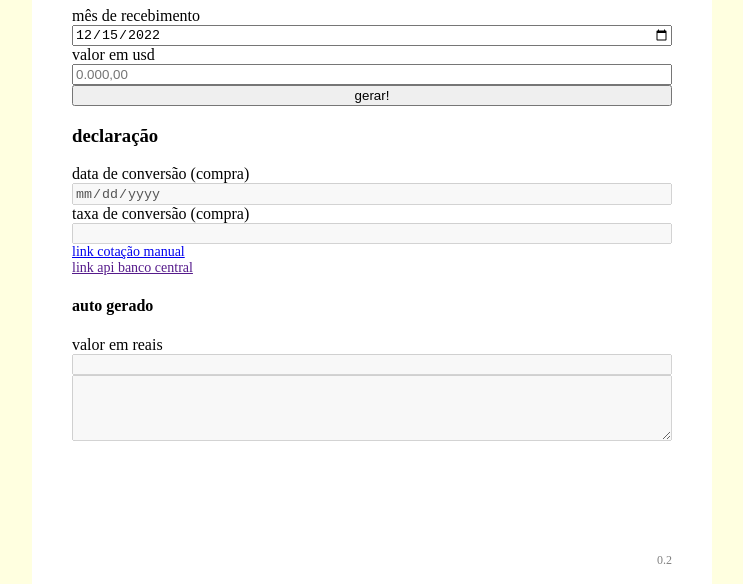
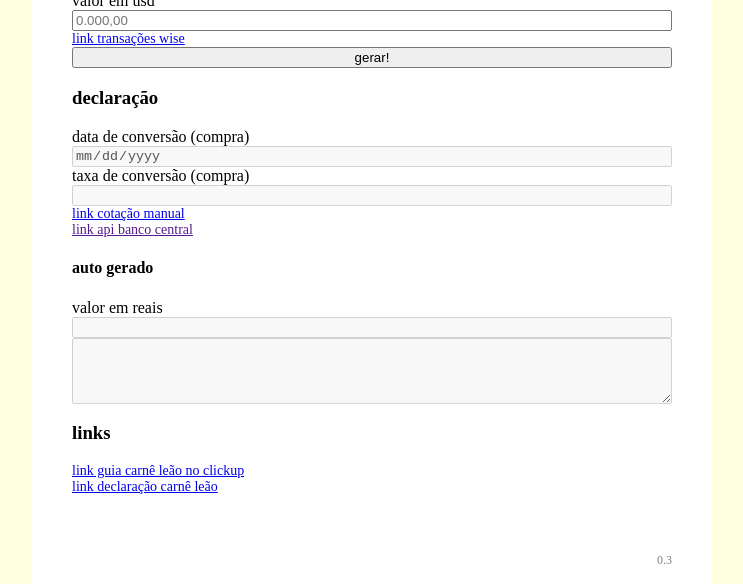
Before and after one commit to vamolessa/carneleao, a plain HTML site: page index.html in a window 1280 px wide. Shown: the part 216-800 px from the top of the page, without its empty margins (268-1011 px from the left). Drawn offline with Linux system fonts and the light colour scheme; no server answers.

Commit message:
Update index.html

```diff
--- a/index.html
+++ b/index.html
@@ -16,6 +16,7 @@
 
     <label for="amountInUsd">valor em usd</label>
     <input id="amountInUsd" type="text" name="amountInUsd" placeholder="0.000,00" />
+    <a href="https://wise.com/all-transactions">link transações wise</a>
 
     <button id="generate">gerar!</button>
 
@@ -37,7 +38,11 @@
 
     <textarea id="generated" rows="4" disabled></textarea>
 
-    <span id="version">0.2</span>
+    <h3>links</h3>
+    <a href="https://app.clickup.com/461994/v/dc/e35a-2583/e35a-11423">link guia carnê leão no clickup</a>
+    <a href="https://www.gov.br/pt-br/servicos/apurar-carne-leao">link declaração carnê leão</a>
+
+    <span id="version">0.3</span>
 </body>
 
 </html>
```
